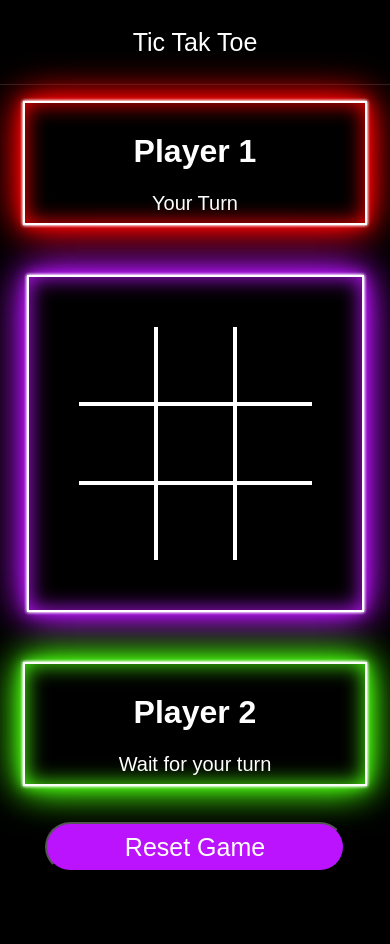
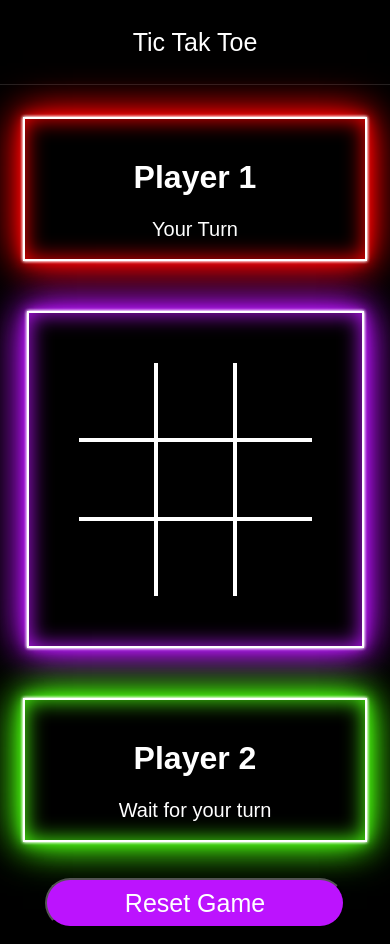
Before and after one commit to rishigupta1109/tictaktoe, a plain HTML site: page index.html in a window 390 px wide. Both pictures are taken after a click on the button "Player VS Player". Shown: the top 944 px of the page. Before the commit the page ends 872 px from the top, so only its background shows below. Drawn offline with Linux system fonts and the light colour scheme.

Commit message:
ui changes

```diff
--- a/style.css
+++ b/style.css
@@ -26,7 +26,6 @@ body{
 
 
 .container{
-
     background-color: black;
     display: flex;
     flex-direction: row;
@@ -118,6 +117,7 @@ body{
 
 }
 .megacontainer{
+    padding: 1rem 0;
     display: flex;
     flex-direction: column;
     justify-content: center;
@@ -179,7 +179,7 @@ button:hover{
 }
 .player{
     font-size: 1rem;
-    height: 80px;
+    height: 100px;
     width: 300px;
     padding: 20px;
     margin: 0;
```
